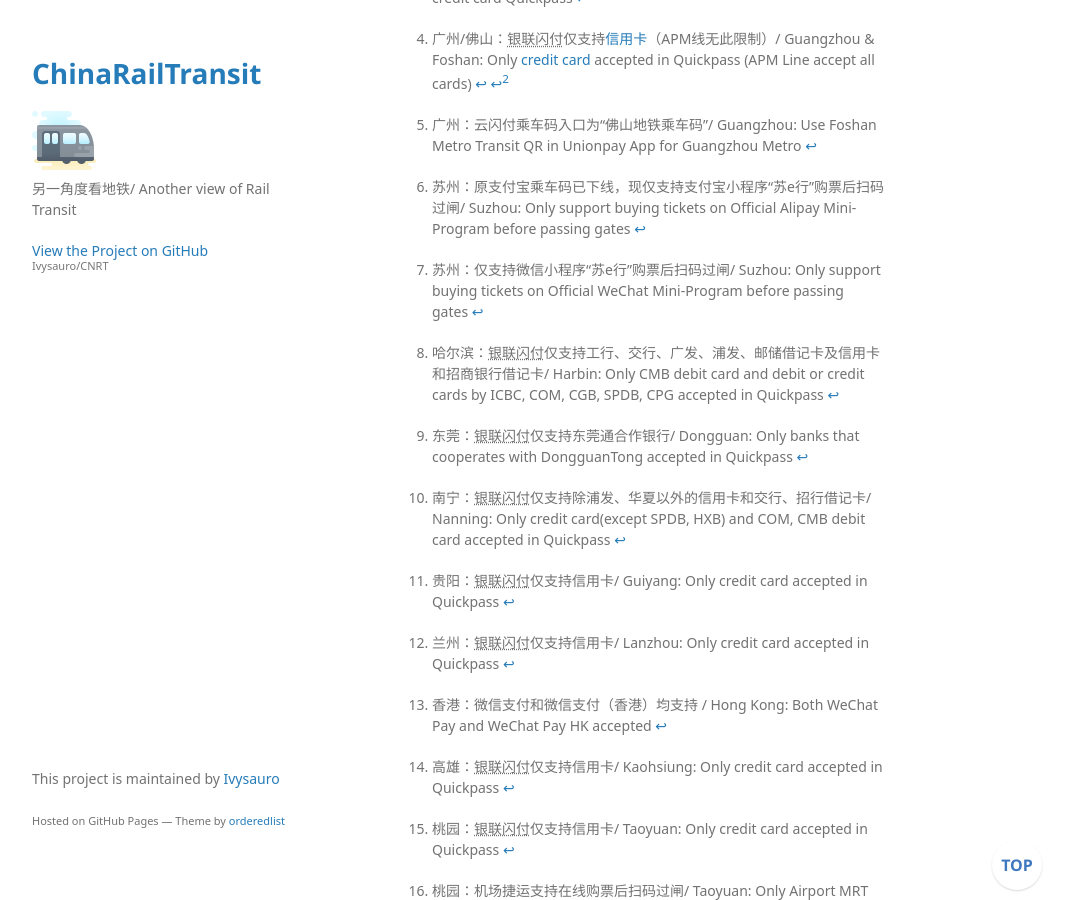
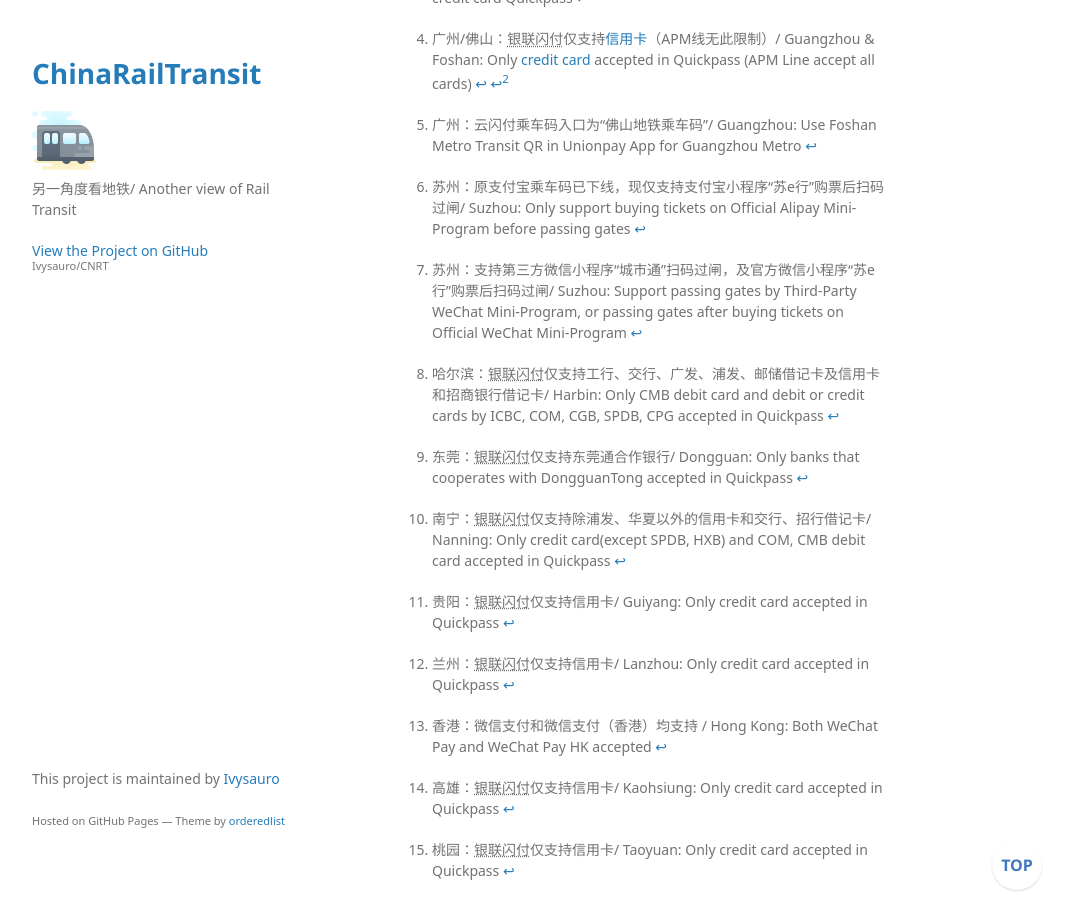
Before and after one commit to Ivysauro/CNRT, a Jekyll site: the page built from data/Pay.md, in a window 1280 px wide and 900 px high, scrolled down 12563 px. Shown: the whole window, without its empty margins (178-1249 px from the left). Built offline with Jekyll 4.4.1, drawn with Linux system fonts in a browser that asks for light colours; some web fonts are replaced; our own code applies the rules of GitHub Pages for plain Markdown files; a script that is not in the unit is left out.

Commit message:
🚇更新苏州数据

```diff
--- a/data/Pay.md
+++ b/data/Pay.md
@@ -117,7 +117,7 @@
 
 [^suz]: 苏州：原支付宝乘车码已下线，现仅支持支付宝小程序“苏e行”购票后扫码过闸/ Suzhou: Only support buying tickets on Official Alipay Mini-Program before passing gates
 
-[^suz2]: 苏州：仅支持微信小程序“苏e行”购票后扫码过闸/ Suzhou: Only support buying tickets on Official WeChat Mini-Program before passing gates
+[^suz2]: 苏州：支持第三方微信小程序“城市通”扫码过闸，及官方微信小程序“苏e行”购票后扫码过闸/ Suzhou: Support passing gates by Third-Party WeChat Mini-Program, or passing gates after buying tickets on Official WeChat Mini-Program
 
 [^hrb]: 哈尔滨：银联闪付仅支持工行、交行、广发、浦发、邮储借记卡及信用卡和招商银行借记卡/ Harbin: Only CMB debit card and debit or credit cards by ICBC, COM, CGB, SPDB, CPG accepted in Quickpass
 
```
